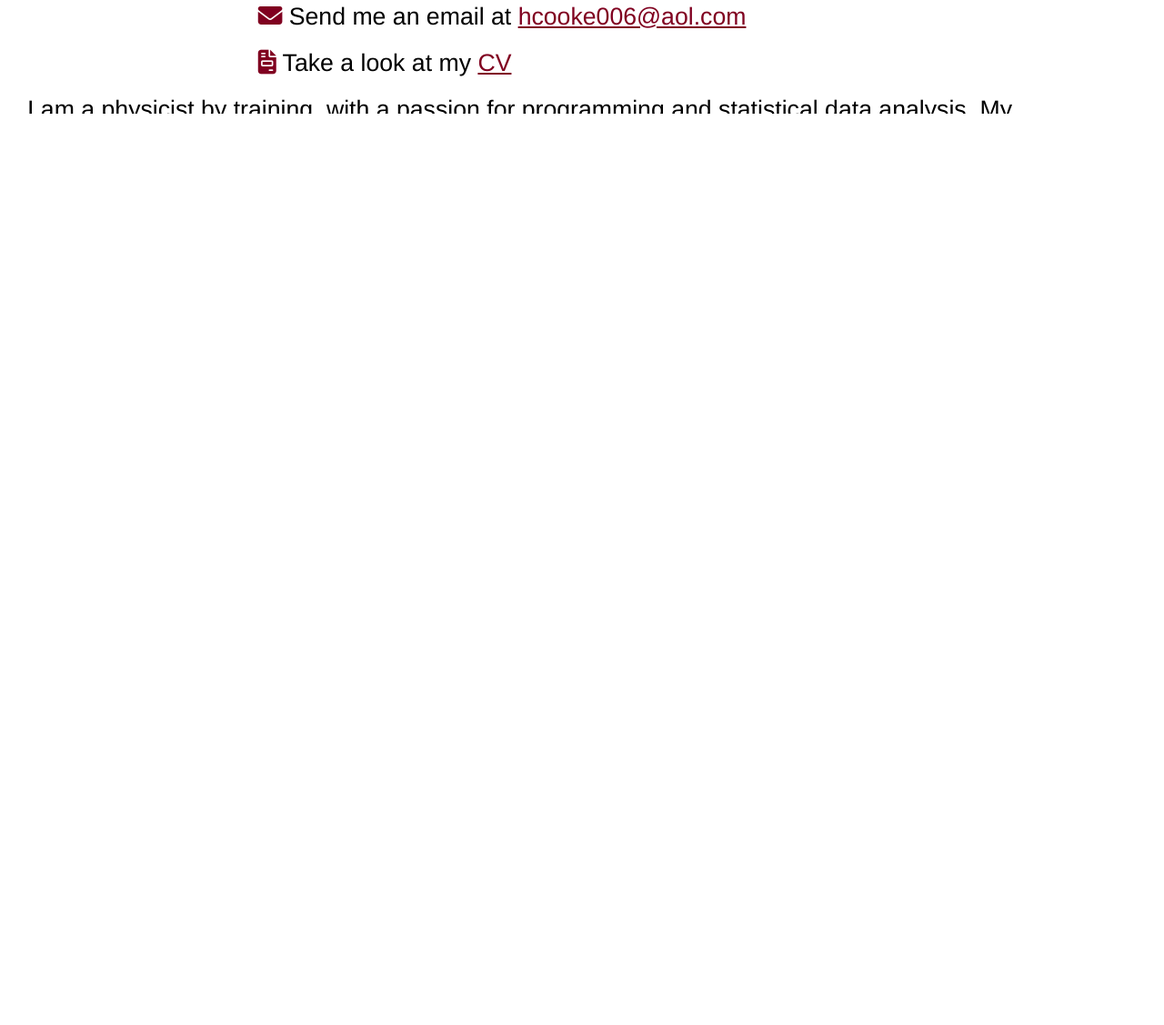
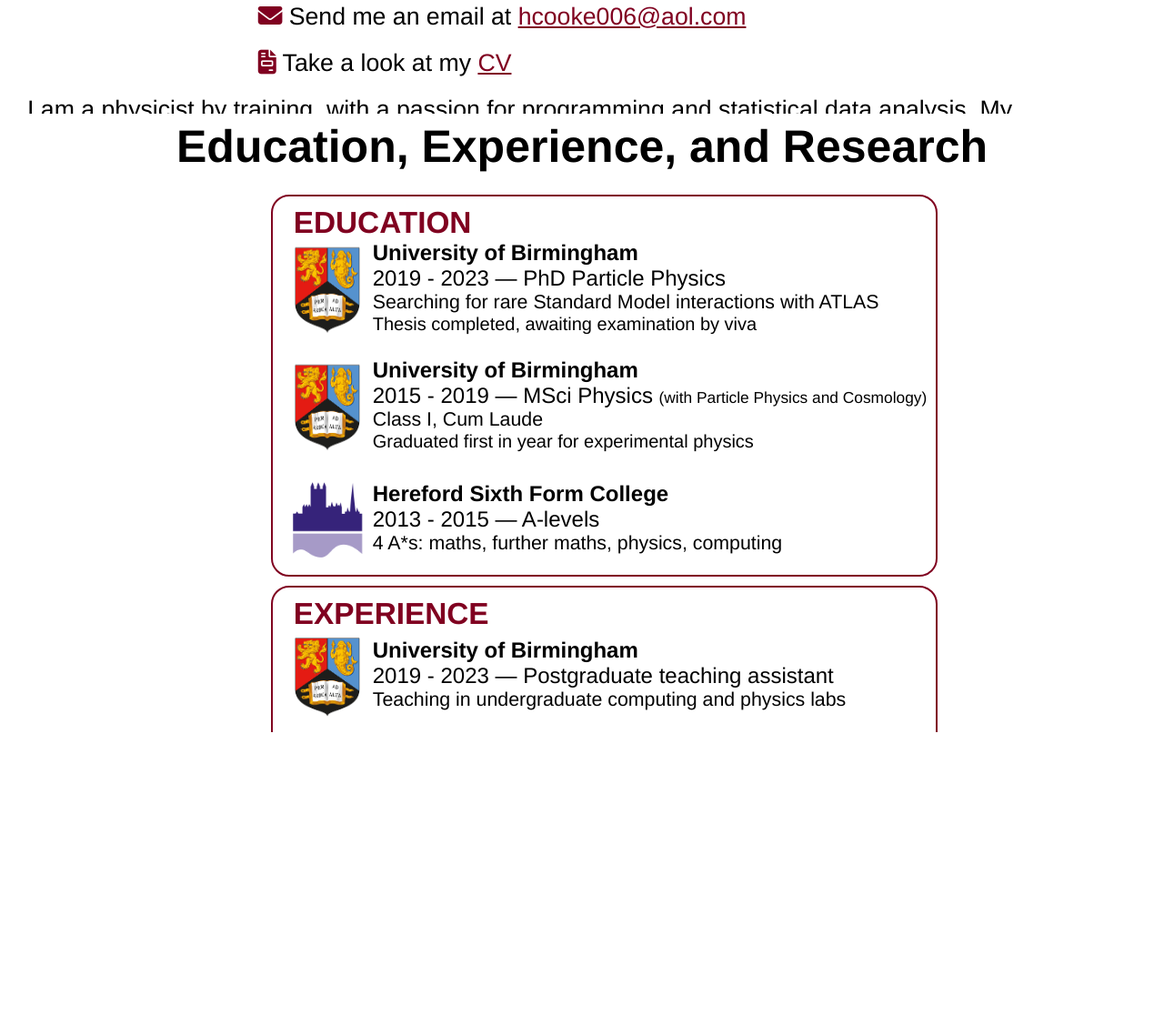
Before and after one commit to Hazza4569/web-portfolio, a plain HTML site: page index.html in a window 1280 px wide. Shown: the part 1355-2482 px from the top of the page at 91% size. Drawn offline with Linux system fonts and the light colour scheme.

Commit message:
Added education/experience page
Initial content added. Need to think through what information I want to include
on each of my research projects and how to best display it.

```diff
--- a/index.html
+++ b/index.html
@@ -5,6 +5,8 @@
     <script src="https://kit.fontawesome.com/b9f09c3465.js" crossorigin="anonymous"></script>
     <link rel="stylesheet" href="main.css">
     <link rel="stylesheet" href="pages.css">
+    <link rel="stylesheet" href="pages/about.css">
+    <link rel="stylesheet" href="pages/education.css">
     <meta charset="UTF-8">
     <title>Harry Cooke</title>
 </head>
--- a/pages.css
+++ b/pages.css
@@ -3,73 +3,7 @@ h1.page {
     text-align: center;
     padding: 5pt;
 }
-
-#profile-pic {
-    width:  min(25vw, 40vh);
-    height:  min(25vw, 40vh);
-    object-fit: cover;
-    border-radius: 50%;
-    padding: 10pt;
-    align-self: center;
-}
-
-#body.page {
-    display: flex;
-    flex-wrap: wrap;
-    justify-content: center;
-}
-
-#body.page > #left {
-    padding-left: 5%;
-    padding-right: 30px;
-}
-
-#body.page > #left > #upper {
-    display: flex;
-    flex-wrap: nowrap;
-}
-
-#body.page > #left > #upper > #right {
-    display: flex;
-    flex-direction: column;
-    justify-content: center;
-    white-space: nowrap;
-}
-
-#body.page > #left > #lower {
-    padding-left: 10px;
-    padding-top: 20px;
-    margin: auto;
-}
-
-#body.page > #right {
-    flex-basis: 400px;
-    flex-grow: 1;
-    padding: 0px;
-    padding-left: 30px;
-    padding-right: 5%;
-    display: flex;
-    flex-direction: column;
-    justify-content: center;
-}
-
-#body.page > #right > p {
-    margin: 10px 0 10px 0;
-}
-
-#job {
-    display: flex;
-    flex-direction: row;
-}
-#job > i {
-    align-self: center;
-    padding-right: 10px;
-}
-
-#loc-pin {
-    padding-right: 5px;
-}
-
+/* These bits are more general than just the about page */
 .page-content {
     font-size: 20pt;
     font-weight: normal;
@@ -81,7 +15,5 @@ h1.page {
 }
 
 .hl { color: #800020; }
-
 a { color: #800020; }
-
 a:hover { cursor: pointer; }
--- /dev/null
+++ b/pages/about.css
@@ -0,0 +1,56 @@
+#profile-pic {
+    width:  min(25vw, 40vh);
+    height:  min(25vw, 40vh);
+    object-fit: cover;
+    border-radius: 50%;
+    padding: 10pt;
+    align-self: center;
+}
+
+#body.about {
+    display: flex;
+    flex-wrap: wrap;
+    justify-content: center;
+}
+
+#body.about > #left {
+    padding-left: 5%;
+    padding-right: 30px;
+}
+
+#body.about > #left > #upper {
+    display: flex;
+    flex-wrap: nowrap;
+}
+
+#body.about > #left > #upper > #right {
+    display: flex;
+    flex-direction: column;
+    justify-content: center;
+    white-space: nowrap;
+}
+
+#body.about > #left > #lower {
+    padding-left: 10px;
+    padding-top: 20px;
+    margin: auto;
+}
+
+#body.about > #right {
+    flex-basis: 400px;
+    flex-grow: 1;
+    padding: 0px;
+    padding-left: 30px;
+    padding-right: 5%;
+    display: flex;
+    flex-direction: column;
+    justify-content: center;
+}
+
+#body.about > #right > p {
+    margin: 10px 0 10px 0;
+}
+
+#loc-pin {
+    padding-right: 5px;
+}
--- a/pages/about.html
+++ b/pages/about.html
@@ -1,9 +1,9 @@
 <h1 class="page"> About Me </h1><br>
 
-<div class="page" id="body">
+<div class="page about" id="body">
     <div id="left">
         <div id="upper">
-            <img src="me.jpg" alt="A picture of me" id="profile-pic">
+            <img src="resources/me.jpg" alt="A picture of me" id="profile-pic">
             <div class="page-content" id="right">
                 <p title="Pending upcoming viva examination">
                     <i class="fa-solid fa-graduation-cap hl"></i>
@@ -44,7 +44,7 @@
             <p>
                 <i class="fa-solid fa-file-invoice hl"></i>
                 Take a look at my
-                <a href="cv.pdf" download>
+                <a href="resources/cv.pdf" download>
                     CV
                 </a>
             </p>
--- /dev/null
+++ b/pages/education.css
@@ -0,0 +1,84 @@
+#body.edu {
+    display: flex;
+    flex-wrap: wrap;
+    justify-content: center;
+}
+
+#body.edu > #right {
+    flex-grow: 1;
+    flex-basis: 400px;
+}
+
+#body.edu > #left {
+    margin-left: 5%;
+    margin-right: 15px;
+}
+
+#body.edu > #right {
+    margin-right: 5%;
+    margin-left: 15px;
+    display: flex;
+}
+
+#body.edu > #right > div {
+    flex-grow: 1;
+    padding-left: 23px;
+    overflow: auto;
+}
+
+.edu-logo {
+    width: 100px;
+}
+
+.edu-div {
+    display: flex;
+    margin: 10px 0 10px 0;
+}
+
+.edu-text {
+    display: flex;
+    flex-direction: column;
+    justify-content: center;
+    padding-bottom: 5px;
+}
+
+.edu-text > h1 {
+    font-size: 18pt;
+    font-weight: bold;
+}
+
+.edu-text > h2 {
+    font-size: 18pt;
+    font-weight: normal;
+}
+.edu-text > h2 > .added {
+    font-style: normal;
+    font-size: 13pt;
+}
+
+.edu-text > p {
+    font-size: 16pt;
+    margin: 0;
+}
+
+.edu-text > p.secondary {
+    font-size: 15pt;
+}
+
+/* boxy divs */
+#body.edu > div > div {
+    display: flex;
+    flex-direction: column;
+    border: 2px solid #800020;
+    border-radius: 20px;
+    padding: 10px;
+    margin-bottom: 10px;
+}
+
+
+h2.edu { color: #800020; }
+
+#body.edu > #left > div > h2 { padding-left: 13px; }
+
+.notopmargin { margin-top: 0; }
+.nobottommargin { margin-bottom: 0; }
--- a/pages/education.html
+++ b/pages/education.html
@@ -0,0 +1,74 @@
+<h1 class="page"> Education, Experience, and Research </h1><br>
+
+<div class="page edu" id="body">
+    <div id="left" class="edu page-content">
+        <div id="top">
+            <h2 class="edu">EDUCATION</h2>
+            <div class="edu-div notopmargin">
+                <img class="edu-logo" src="resources/uob-logo.png">
+                <div class="edu-text">
+                    <h1>University of Birmingham</h1>
+                    <h2>2019 - 2023 &mdash; PhD Particle Physics</h2>
+                    <p>Searching for rare Standard Model interactions with ATLAS</p>
+                    <p class="secondary">Thesis completed, awaiting examination by viva</p>
+                </div>
+            </div>
+            <div class="edu-div">
+                <img class="edu-logo" src="resources/uob-logo.png">
+                <div class="edu-text">
+                    <h1>University of Birmingham</h1>
+                    <h2>2015 - 2019 &mdash; MSci Physics <i class="added">(with Particle Physics and Cosmology)</i></h2>
+                    <p>Class I, Cum Laude</p>
+                    <p class="secondary">Graduated first in year for experimental physics</p>
+                </div>
+            </div>
+            <div class="edu-div nobottommargin">
+                <img class="edu-logo" src="resources/hsfc-logo.png">
+                <div class="edu-text">
+                    <h1>Hereford Sixth Form College</h1>
+                    <h2>2013 - 2015 &mdash; A-levels</h2>
+                    <p>4 A*s: maths, further maths, physics, computing</p>
+                </div>
+            </div>
+        </div>
+        <div id="bottom">
+            <h2 class="edu">EXPERIENCE</h2>
+            <div class="edu-div notopmargin">
+                <img class="edu-logo" src="resources/uob-logo.png">
+                <div class="edu-text">
+                    <h1>University of Birmingham</h1>
+                    <h2>2019 - 2023 &mdash; Postgraduate teaching assistant</h2>
+                    <p>Teaching in undergraduate computing and physics labs</p>
+                </div>
+            </div>
+            <div class="edu-div nobottommargin">
+                <img class="edu-logo" src="resources/cern-logo.png">
+                <div class="edu-text">
+                    <h1>CERN, Geneva</h1>
+                    <h2>June - August 2018 &mdash; Intern</h2>
+                    <p>Developed a <a href="http://cdlib.cern.ch/record/2640969">
+                    monitoring system</a> for TDAQ modules in CMS</p>
+                </div>
+            </div>
+        </div>
+    </div>
+    <div id="right" class="page-content edu" align="center">
+        <div>
+            <h2 class="edu">RESEARCH PROJECTS</h2>
+            <div class="edu-text">
+                <h1>Search for triboson production of VZ&gamma;</h1>
+                <p>
+                    An analysis of data from the ATLAS experiment in search of a rare
+                    Standard Model physics process.
+                </p>
+            </div>
+            <div class="edu-text">
+                <h1>Search for VBS Z&gamma; production</h1>
+                <p>
+                    An analysis of data from the ATLAS experiment in search of a rare
+                    Standard Model physics process.
+                </p>
+            </div>
+        </div>
+    </div>
+</div>
```
Also changed, not shown: resources/cern-logo.png (added), resources/hsfc-logo.png (added), resources/me.jpg (renamed from me.jpg), resources/uob-logo.png (added), 2 other files.
